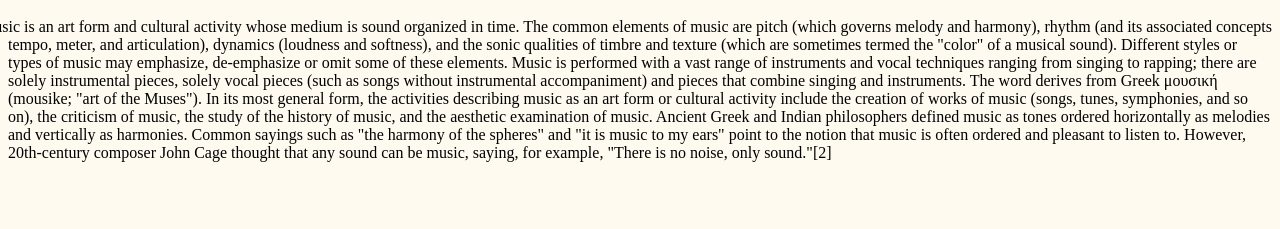
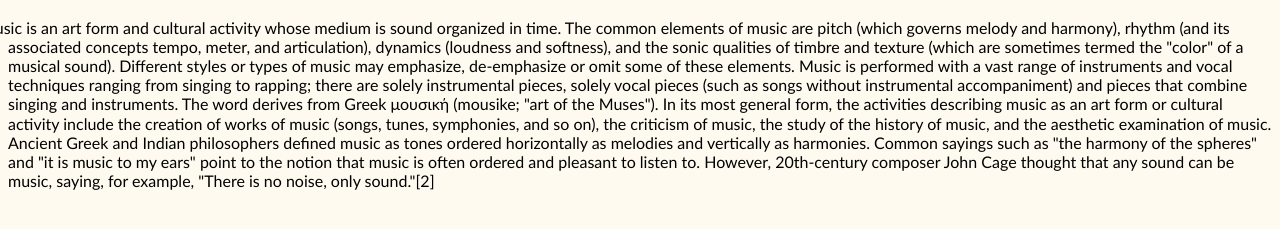
Before and after one commit to roshini278/music, a plain HTML site: page index.html in a window 1280 px wide. Shown: the part 49-278 px from the top of the page. Drawn offline with Linux system fonts and the light colour scheme.

Commit message:
Update index.html

```diff
--- a/index.html
+++ b/index.html
@@ -10,7 +10,7 @@
   <img2 class="rg_ic rg_i" data-src="https://encrypted-tbn0.gstatic.com/images?q=tbn:ANd9GcQsC_o1M3PZ0a72kJLR1DIVM2o8cu4CVyqlthE57T7rCnAYNy3_" data-sz="f" name="vpcgMJM1ck9-3M:" jsaction="load:str.tbn" alt="Image result for music" onload="typeof google==='object'&amp;&amp;google.aft&amp;&amp;google.aft(this)" style="width: 362px; height: 139px; margin-left: -20px; margin-right: -19px; margin-top: 0px;" src="https://encrypted-tbn0.gstatic.com/images?q=tbn:ANd9GcQsC_o1M3PZ0a72kJLR1DIVM2o8cu4CVyqlthE57T7rCnAYNy3_">
 
 
-<p1 style="font-family=calibri;">Music is an art form and cultural activity whose medium is sound organized in time. The common elements of music are pitch
+<p1 style="font-family:calibri;">Music is an art form and cultural activity whose medium is sound organized in time. The common elements of music are pitch
 (which governs melody and harmony), rhythm (and its associated concepts tempo, meter, and articulation), dynamics (loudness and softness),
 and the sonic qualities of timbre and texture (which are sometimes termed the "color" of a musical sound).
 Different styles or types of music may emphasize, de-emphasize or omit some of these elements.
@@ -18,7 +18,7 @@ Music is performed with a vast range of instruments and vocal techniques ranging
 solely vocal pieces (such as songs without instrumental accompaniment) and pieces that combine singing and instruments. The word derives from Greek μουσική
   (mousike; "art of the Muses").</p1>
 
-<p2 style="font-family=calibri;">In its most general form, the activities describing music as an art form or cultural activity include the creation of works of music
+<p2 style="font-family:calibri;">In its most general form, the activities describing music as an art form or cultural activity include the creation of works of music
 (songs, tunes, symphonies, and so on), the criticism of music, the study of the history of music, and the aesthetic examination of music.
 Ancient Greek and Indian philosophers defined music as tones ordered horizontally as melodies and vertically as harmonies.
 Common sayings such as "the harmony of the spheres" and "it is music to my ears" point to the notion that music is often ordered and pleasant to
```
